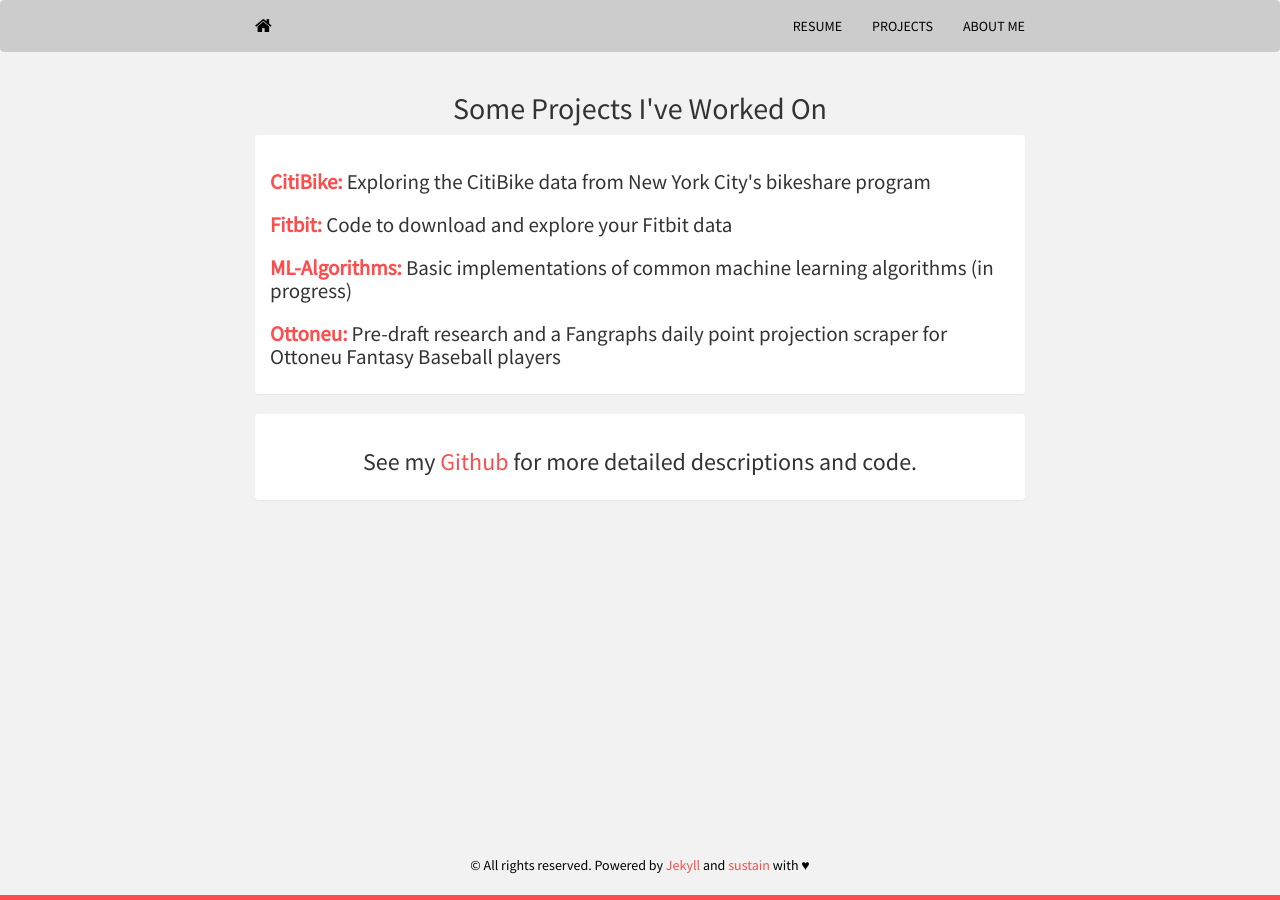
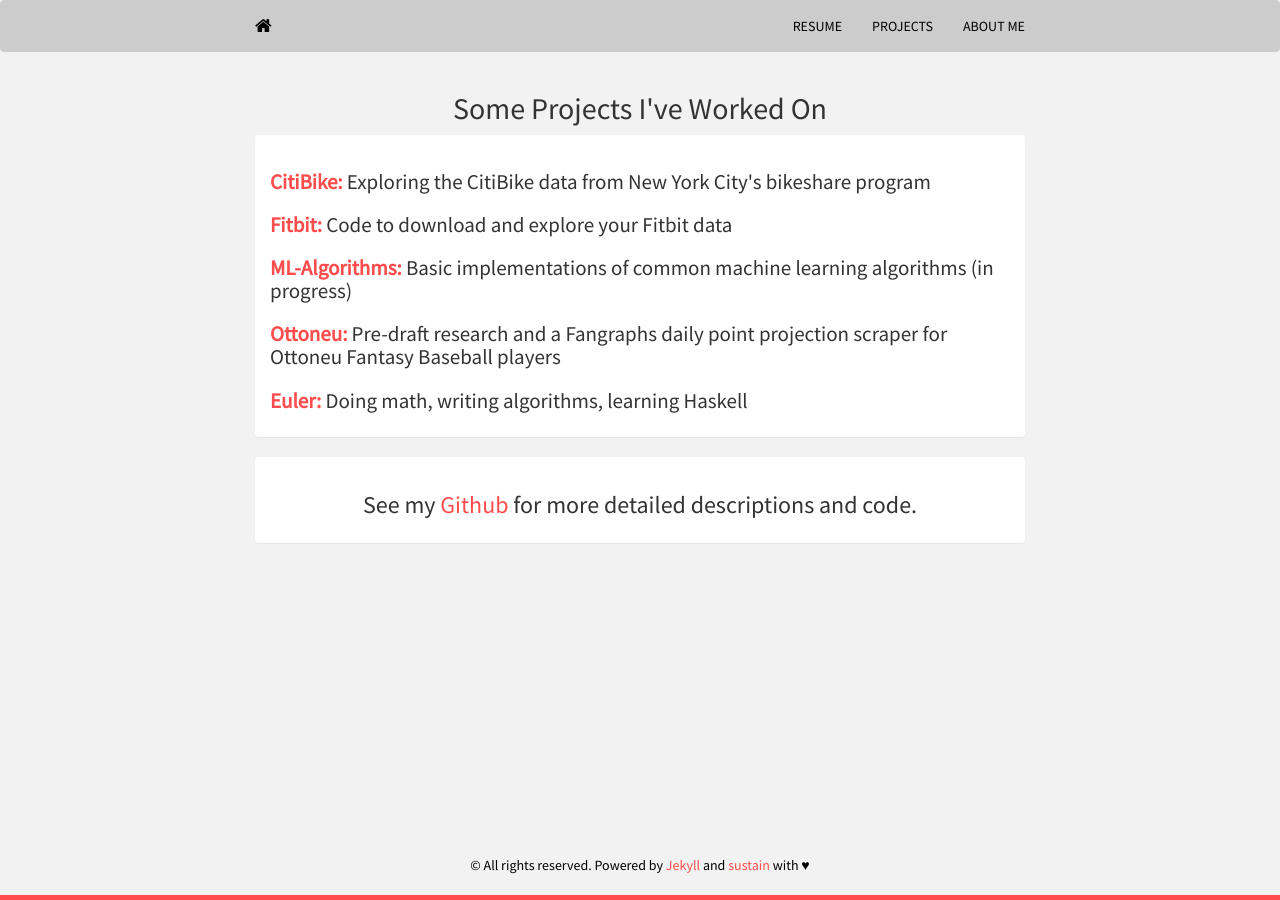
Before and after one commit to mrkaye97/mrkaye97.github.io, a Jekyll site: the page built from projects.html, in a window 1280 px wide. Built offline with Jekyll 4.4.1, drawn with Linux system fonts in a browser that asks for light colours; nearby versions of some CDN libraries.

Commit message:
Update projects.html

```diff
--- a/projects.html
+++ b/projects.html
@@ -24,6 +24,7 @@
     			<h2 style='font-size:150%; text-align:left;'><b><a href='https://mrkaye97.github.io/fitbit-data/'>Fitbit:</a></b> Code to download and explore your Fitbit data</h2>
     			<h2 style='font-size:150%; text-align:left;'><b><a href='https://github.com/mrkaye97/ML-Algorithms'>ML-Algorithms:</a></b> Basic implementations of common machine learning algorithms (in progress)</h2>
     			<h2 style='font-size:150%; text-align:left;'><b><a href='https://github.com/mrkaye97/Ottoneu'>Ottoneu:</a></b> Pre-draft research and a Fangraphs daily point projection scraper for Ottoneu Fantasy Baseball players</h2>
+       			<h2 style='font-size:150%; text-align:left;'><b><a href='https://github.com/mrkaye97/Euler'>Euler:</a></b> Doing math, writing algorithms, learning Haskell</h2>
 		  </div>
 		</div>
 	</div>
```
